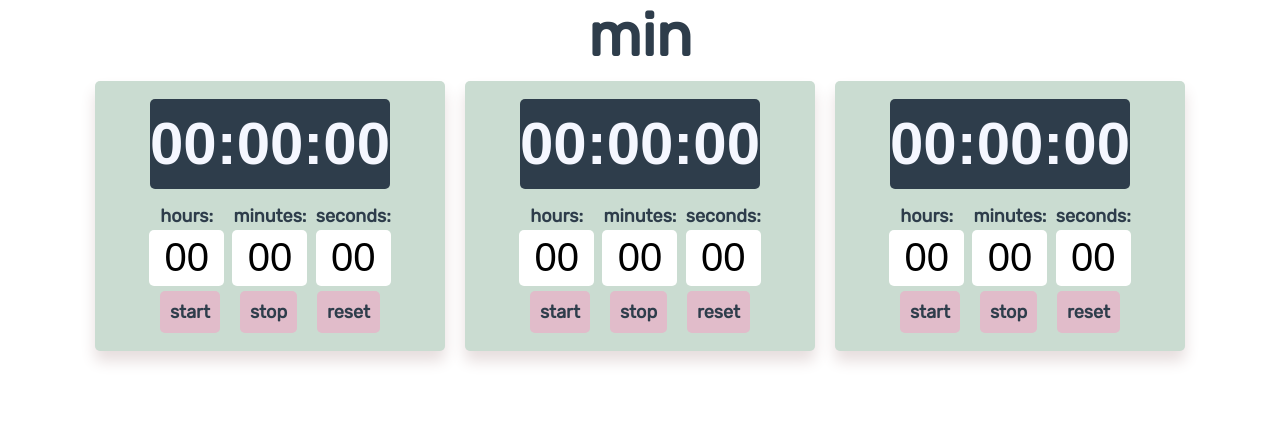
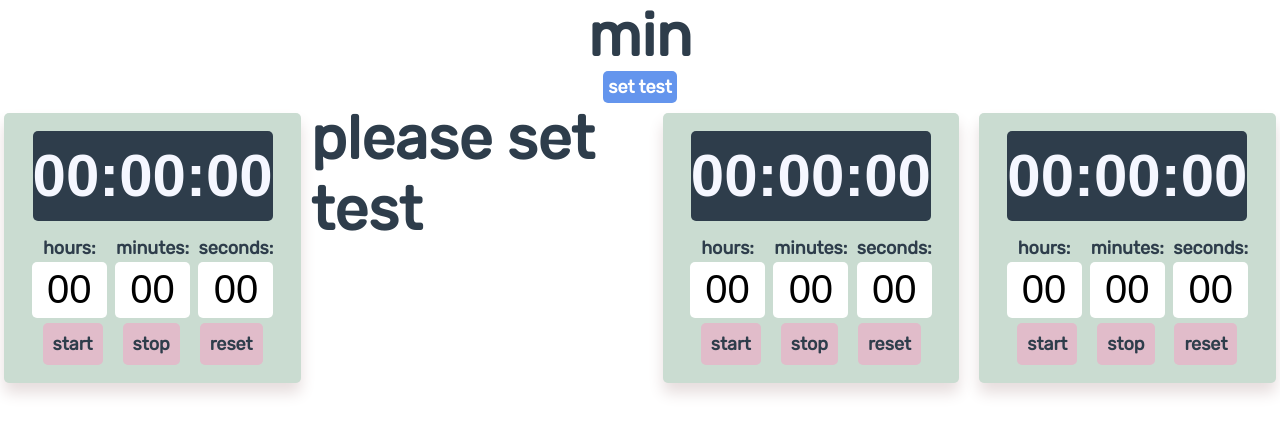
Before and after one commit to SarnaKhmel/min-client, a React (Create React App) app: page / in a window 1280 px wide. Shown: the top 434 px of the page. Built offline with nearby package versions, Linux system fonts and the light colour scheme; a web font is replaced by a local one.

Commit message:
created test higher order component

```diff
--- a/src/App.css
+++ b/src/App.css
@@ -31,3 +31,11 @@ h1 {
   justify-content: space-around;
   min-width: 1000px;
 }
+
+.test-button {
+  border-radius: 5px;
+  background-color: cornflowerblue;
+  padding: 5px;
+  color: white;
+  cursor: pointer;
+}
--- a/src/App.js
+++ b/src/App.js
@@ -3,17 +3,25 @@ import './App.css';
 import { connect } from 'react-redux';
 import * as actions from './actions';
 
+import TestButton from './components/TestButton/TestButton';
+import WithTest from './components/HOC/WithTest';
 import Timer from './components/Timer/Timer';
 
+
+
 class App extends Component {
+
+  TimerWithTest = WithTest(Timer);
 
   render() {
     console.log(this.props.test)
     return (
       <div className="App">
         <div><h1>min</h1></div>
+        <TestButton />
         <div className="timers-container">
           <Timer />
+          <this.TimerWithTest />
           <Timer />
           <Timer />
         </div>
--- /dev/null
+++ b/src/components/HOC/WithTest.js
@@ -0,0 +1,29 @@
+import React from 'react';
+import { connect } from 'react-redux';
+import * as actions from '../../actions';
+
+
+const WithTest = (Component) => {
+    const WrappedComponent = (props) => {
+        console.log('WithTest props', props);
+        if (props.test) {
+            return <Component />
+        } else {
+            return <h1>please set test</h1>
+        }
+
+    }
+
+
+
+    return connect(mapStateToProps, actions)(WrappedComponent);
+}
+
+
+const mapStateToProps = (state) => {
+    return {
+        test: state.test
+    }
+};
+
+export default WithTest;
--- /dev/null
+++ b/src/components/TestButton/TestButton.js
@@ -0,0 +1,27 @@
+import React, { Component } from 'react';
+import { connect } from 'react-redux';
+import * as actions from '../../actions';
+
+
+class TestButton extends Component {
+
+    handleClick = () => {
+        this.props.setTest("with test!")
+    }
+
+  render() {
+    return (
+      <div className="test-button" onClick={this.handleClick}>
+        set test
+      </div>
+    )
+  }
+}
+
+const mapStateToProps = (state) => {
+    return {
+        test: state.test
+    }
+}
+
+export default connect(mapStateToProps, actions)(TestButton);
```
